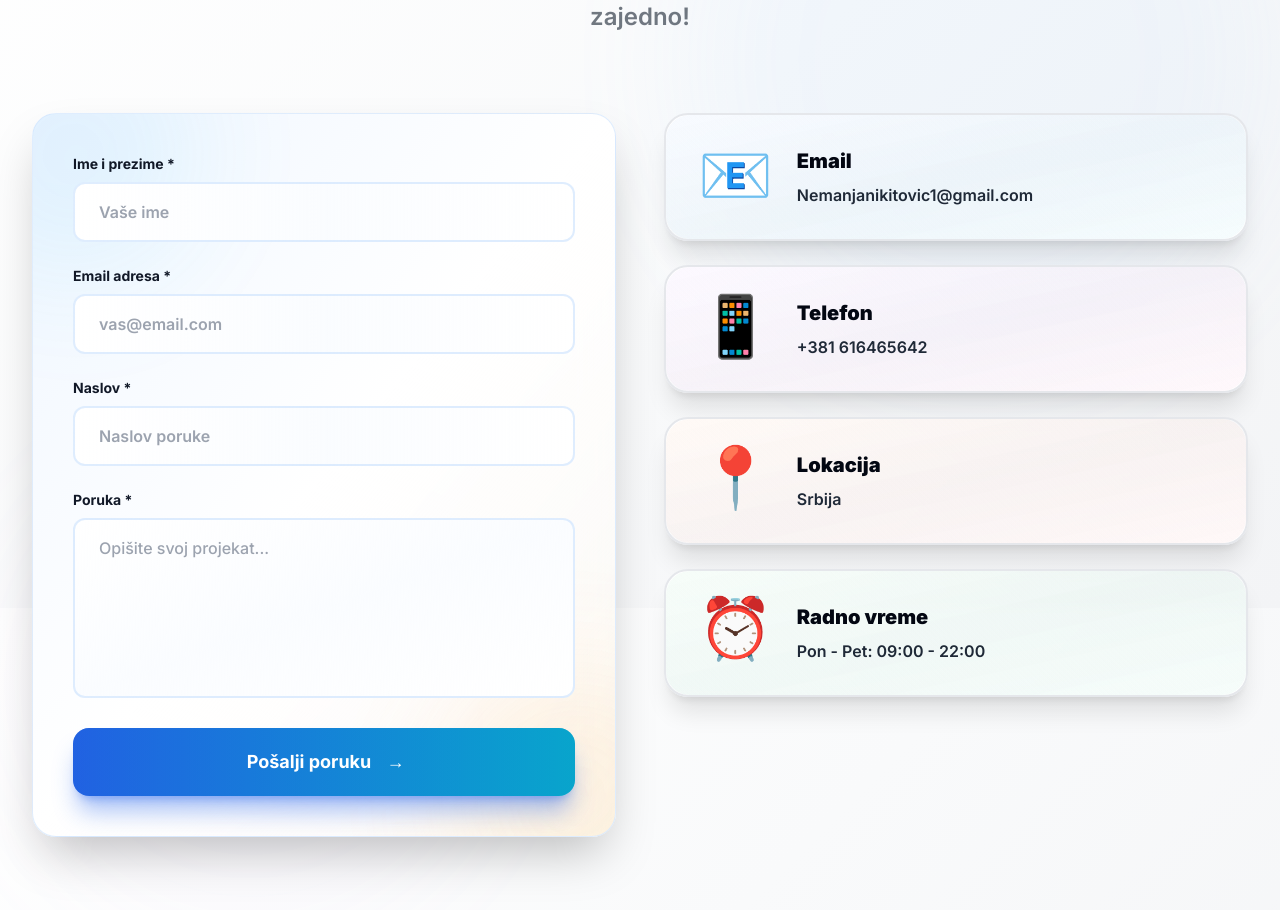
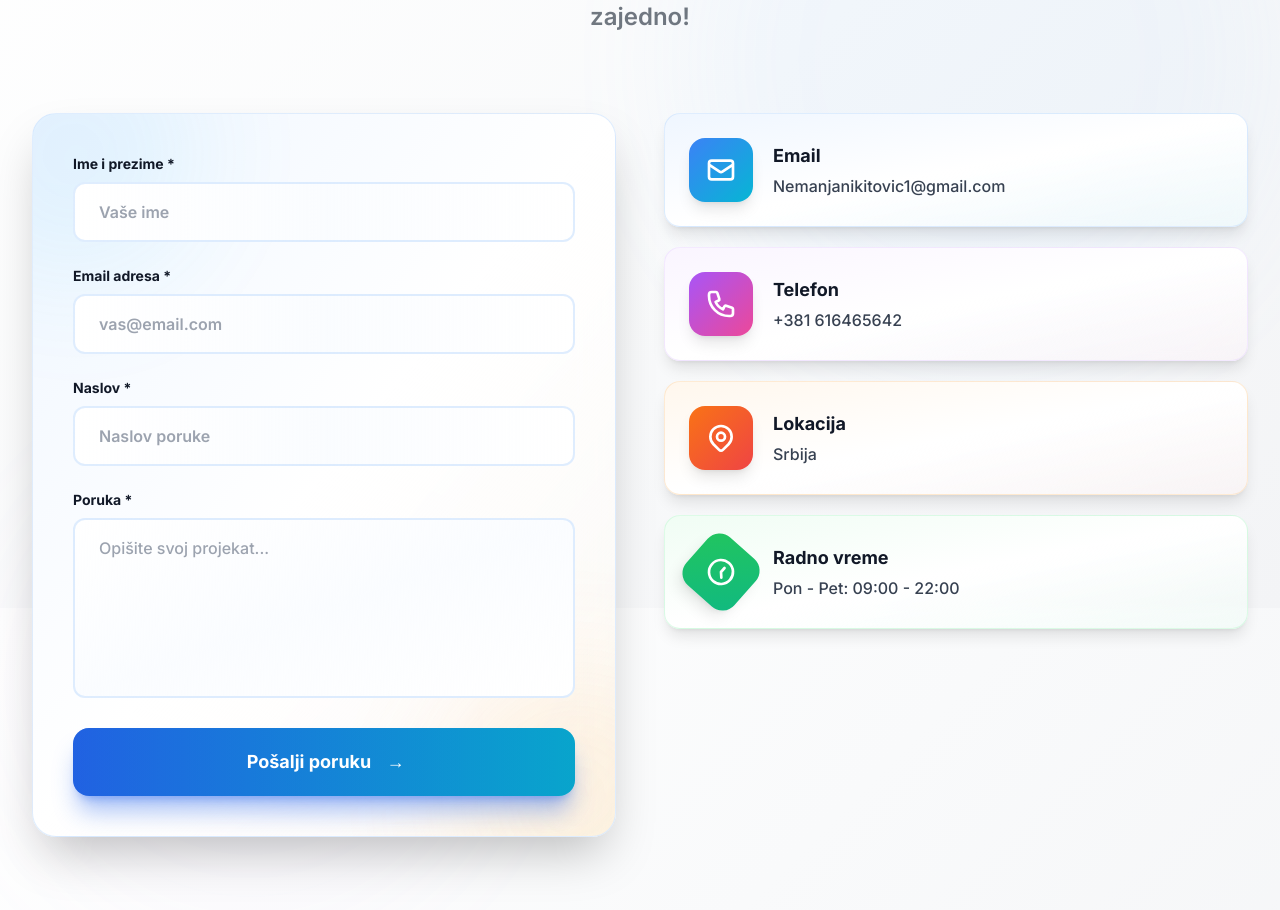
Before and after one commit to NemanjaNene/BlackBox_Site, a Next.js app: page / in a window 1280 px wide. Shown: the part 6592-7502 px from the top of the page. Built offline with nearby package versions, Linux system fonts and the light colour scheme.

Commit message:
Redizajn kontakt kartica - SVG ikone i premium izgled

```diff
--- a/components/Contact.tsx
+++ b/components/Contact.tsx
@@ -310,104 +310,137 @@ export default function Contact() {
           </motion.div>
 
           {/* Contact Info Cards */}
-          <div className="space-y-6">
-            {[
-              {
-                icon: '📧',
-                title: 'Email',
-                content: 'Nemanjanikitovic1@gmail.com',
-                gradient: 'from-blue-500 to-cyan-500',
-                delay: 0.2
-              },
-              {
-                icon: '📱',
-                title: 'Telefon',
-                content: '+381 616465642',
-                gradient: 'from-purple-500 to-pink-500',
-                delay: 0.4
-              },
-              {
-                icon: '📍',
-                title: 'Lokacija',
-                content: 'Srbija',
-                gradient: 'from-orange-500 to-red-500',
-                delay: 0.6
-              },
-              {
-                icon: '⏰',
-                title: 'Radno vreme',
-                content: 'Pon - Pet: 09:00 - 22:00',
-                gradient: 'from-green-500 to-emerald-500',
-                delay: 0.8
-              }
-            ].map((info, index) => (
+          <div className="space-y-5">
+            {/* Email Card */}
             <motion.div
-                key={index}
-                initial={{ opacity: 0, x: 100, rotateY: -30 }}
-                whileInView={{ opacity: 1, x: 0, rotateY: 0 }}
+              initial={{ opacity: 0, x: 50 }}
+              whileInView={{ opacity: 1, x: 0 }}
               viewport={{ once: true }}
-                transition={{ delay: info.delay, duration: 0.8 }}
-                whileHover={{
-                  y: -10,
-                  scale: 1.05,
-                  rotateY: 10,
-                  transition: { duration: 0.3 }
-                }}
+              transition={{ delay: 0.2 }}
+              whileHover={{ scale: 1.02, y: -5 }}
               className="group relative"
-                style={{ transformStyle: 'preserve-3d', perspective: '1000px' }}
             >
-                <div className="relative bg-gradient-to-br from-white via-gray-50/60 to-white backdrop-blur-sm rounded-3xl p-8 border-2 border-gray-200 group-hover:border-transparent shadow-xl group-hover:shadow-2xl transition-all overflow-hidden">
+              <div className="relative bg-gradient-to-br from-blue-50 via-white to-cyan-50/40 backdrop-blur-sm rounded-2xl p-6 border border-blue-200/50 shadow-lg group-hover:shadow-xl group-hover:shadow-blue-500/20 transition-all overflow-hidden">
 
-                  {/* Static subtle gradient hint */}
-                  <div className={`absolute inset-0 bg-gradient-to-br ${info.gradient} opacity-[0.04] rounded-3xl`}></div>
+                {/* Gradient glow on hover */}
+                <div className="absolute inset-0 bg-gradient-to-br from-blue-500/0 to-cyan-500/0 group-hover:from-blue-500/10 group-hover:to-cyan-500/10 transition-all duration-500"></div>
 
-                  {/* Gradient border on hover */}
-                  <div className={`absolute inset-0 bg-gradient-to-br ${info.gradient} opacity-0 group-hover:opacity-100 transition-opacity rounded-3xl p-0.5`}>
-                    <div className="h-full w-full bg-white/95 rounded-3xl"></div>
+                <div className="relative z-10 flex items-center gap-5">
+                  <motion.div
+                    whileHover={{ rotate: [0, -10, 10, 0] }}
+                    transition={{ duration: 0.5 }}
+                    className="flex-shrink-0 w-16 h-16 bg-gradient-to-br from-blue-500 to-cyan-500 rounded-2xl flex items-center justify-center shadow-lg group-hover:shadow-blue-500/50 transition-shadow"
+                  >
+                    <svg className="w-8 h-8 text-white" fill="none" stroke="currentColor" viewBox="0 0 24 24">
+                      <path strokeLinecap="round" strokeLinejoin="round" strokeWidth={2} d="M3 8l7.89 5.26a2 2 0 002.22 0L21 8M5 19h14a2 2 0 002-2V7a2 2 0 00-2-2H5a2 2 0 00-2 2v10a2 2 0 002 2z" />
+                    </svg>
+                  </motion.div>
+
+                  <div className="flex-1 min-w-0">
+                    <h3 className="text-lg font-bold text-gray-900 mb-1">Email</h3>
+                    <p className="text-gray-700 font-medium truncate">Nemanjanikitovic1@gmail.com</p>
                   </div>
+                </div>
+              </div>
+            </motion.div>
 
-                  {/* Animated gradient background */}
+            {/* Phone Card */}
             <motion.div
-                    className={`absolute inset-0 bg-gradient-to-br ${info.gradient} opacity-0 group-hover:opacity-8`}
-                    animate={{
-                      scale: [1, 1.2, 1],
-                      rotate: [0, 90, 0]
-                    }}
-                    transition={{ duration: 10, repeat: Infinity }}
-                  />
+              initial={{ opacity: 0, x: 50 }}
+              whileInView={{ opacity: 1, x: 0 }}
+              viewport={{ once: true }}
+              transition={{ delay: 0.3 }}
+              whileHover={{ scale: 1.02, y: -5 }}
+              className="group relative"
+            >
+              <div className="relative bg-gradient-to-br from-purple-50 via-white to-pink-50/40 backdrop-blur-sm rounded-2xl p-6 border border-purple-200/50 shadow-lg group-hover:shadow-xl group-hover:shadow-purple-500/20 transition-all overflow-hidden">
 
-                  <div className="relative z-10 flex items-center gap-6">
+                <div className="absolute inset-0 bg-gradient-to-br from-purple-500/0 to-pink-500/0 group-hover:from-purple-500/10 group-hover:to-pink-500/10 transition-all duration-500"></div>
+
+                <div className="relative z-10 flex items-center gap-5">
                   <motion.div
-                      animate={{
-                        y: [0, -6, 0],
-                      }}
-                      transition={{ duration: 2.5, repeat: Infinity, ease: "easeInOut", delay: index * 0.2 }}
-                      whileHover={{ scale: 1.1 }}
-                      className="text-6xl"
+                    whileHover={{ rotate: [0, 15, -15, 0] }}
+                    transition={{ duration: 0.5 }}
+                    className="flex-shrink-0 w-16 h-16 bg-gradient-to-br from-purple-500 to-pink-500 rounded-2xl flex items-center justify-center shadow-lg group-hover:shadow-purple-500/50 transition-shadow"
                   >
-                      {info.icon}
+                    <svg className="w-8 h-8 text-white" fill="none" stroke="currentColor" viewBox="0 0 24 24">
+                      <path strokeLinecap="round" strokeLinejoin="round" strokeWidth={2} d="M3 5a2 2 0 012-2h3.28a1 1 0 01.948.684l1.498 4.493a1 1 0 01-.502 1.21l-2.257 1.13a11.042 11.042 0 005.516 5.516l1.13-2.257a1 1 0 011.21-.502l4.493 1.498a1 1 0 01.684.949V19a2 2 0 01-2 2h-1C9.716 21 3 14.284 3 6V5z" />
+                    </svg>
                   </motion.div>
 
                   <div className="flex-1">
-                      <h3 className="text-xl font-black text-gray-950 mb-2">
-                        {info.title}
-                      </h3>
-                      <p className="text-gray-800 font-semibold">
-                        {info.content}
-                      </p>
+                    <h3 className="text-lg font-bold text-gray-900 mb-1">Telefon</h3>
+                    <p className="text-gray-700 font-medium">+381 616465642</p>
                   </div>
                 </div>
-
-                  {/* Shine effect */}
-                  <motion.div
-                    className="absolute inset-0 bg-gradient-to-r from-transparent via-white/60 to-transparent -skew-x-12"
-                    initial={{ x: '-200%' }}
-                    whileHover={{ x: '200%' }}
-                    transition={{ duration: 0.8 }}
-                  />
               </div>
             </motion.div>
-            ))}
+
+            {/* Location Card */}
+            <motion.div
+              initial={{ opacity: 0, x: 50 }}
+              whileInView={{ opacity: 1, x: 0 }}
+              viewport={{ once: true }}
+              transition={{ delay: 0.4 }}
+              whileHover={{ scale: 1.02, y: -5 }}
+              className="group relative"
+            >
+              <div className="relative bg-gradient-to-br from-orange-50 via-white to-red-50/40 backdrop-blur-sm rounded-2xl p-6 border border-orange-200/50 shadow-lg group-hover:shadow-xl group-hover:shadow-orange-500/20 transition-all overflow-hidden">
+
+                <div className="absolute inset-0 bg-gradient-to-br from-orange-500/0 to-red-500/0 group-hover:from-orange-500/10 group-hover:to-red-500/10 transition-all duration-500"></div>
+
+                <div className="relative z-10 flex items-center gap-5">
+                  <motion.div
+                    whileHover={{ y: [0, -5, 0] }}
+                    transition={{ duration: 0.5 }}
+                    className="flex-shrink-0 w-16 h-16 bg-gradient-to-br from-orange-500 to-red-500 rounded-2xl flex items-center justify-center shadow-lg group-hover:shadow-orange-500/50 transition-shadow"
+                  >
+                    <svg className="w-8 h-8 text-white" fill="none" stroke="currentColor" viewBox="0 0 24 24">
+                      <path strokeLinecap="round" strokeLinejoin="round" strokeWidth={2} d="M17.657 16.657L13.414 20.9a1.998 1.998 0 01-2.827 0l-4.244-4.243a8 8 0 1111.314 0z" />
+                      <path strokeLinecap="round" strokeLinejoin="round" strokeWidth={2} d="M15 11a3 3 0 11-6 0 3 3 0 016 0z" />
+                    </svg>
+                  </motion.div>
+
+                  <div className="flex-1">
+                    <h3 className="text-lg font-bold text-gray-900 mb-1">Lokacija</h3>
+                    <p className="text-gray-700 font-medium">Srbija</p>
+                  </div>
+                </div>
+              </div>
+            </motion.div>
+
+            {/* Working Hours Card */}
+            <motion.div
+              initial={{ opacity: 0, x: 50 }}
+              whileInView={{ opacity: 1, x: 0 }}
+              viewport={{ once: true }}
+              transition={{ delay: 0.5 }}
+              whileHover={{ scale: 1.02, y: -5 }}
+              className="group relative"
+            >
+              <div className="relative bg-gradient-to-br from-green-50 via-white to-emerald-50/40 backdrop-blur-sm rounded-2xl p-6 border border-green-200/50 shadow-lg group-hover:shadow-xl group-hover:shadow-green-500/20 transition-all overflow-hidden">
+
+                <div className="absolute inset-0 bg-gradient-to-br from-green-500/0 to-emerald-500/0 group-hover:from-green-500/10 group-hover:to-emerald-500/10 transition-all duration-500"></div>
+
+                <div className="relative z-10 flex items-center gap-5">
+                  <motion.div
+                    animate={{ rotate: 360 }}
+                    transition={{ duration: 60, repeat: Infinity, ease: "linear" }}
+                    whileHover={{ scale: 1.1 }}
+                    className="flex-shrink-0 w-16 h-16 bg-gradient-to-br from-green-500 to-emerald-500 rounded-2xl flex items-center justify-center shadow-lg group-hover:shadow-green-500/50 transition-shadow"
+                  >
+                    <svg className="w-8 h-8 text-white" fill="none" stroke="currentColor" viewBox="0 0 24 24">
+                      <path strokeLinecap="round" strokeLinejoin="round" strokeWidth={2} d="M12 8v4l3 3m6-3a9 9 0 11-18 0 9 9 0 0118 0z" />
+                    </svg>
+                  </motion.div>
+
+                  <div className="flex-1">
+                    <h3 className="text-lg font-bold text-gray-900 mb-1">Radno vreme</h3>
+                    <p className="text-gray-700 font-medium">Pon - Pet: 09:00 - 22:00</p>
+                  </div>
+                </div>
+              </div>
+            </motion.div>
           </div>
         </div>
       </div>
```
Lines whose indentation alone changed are shown as unchanged.
